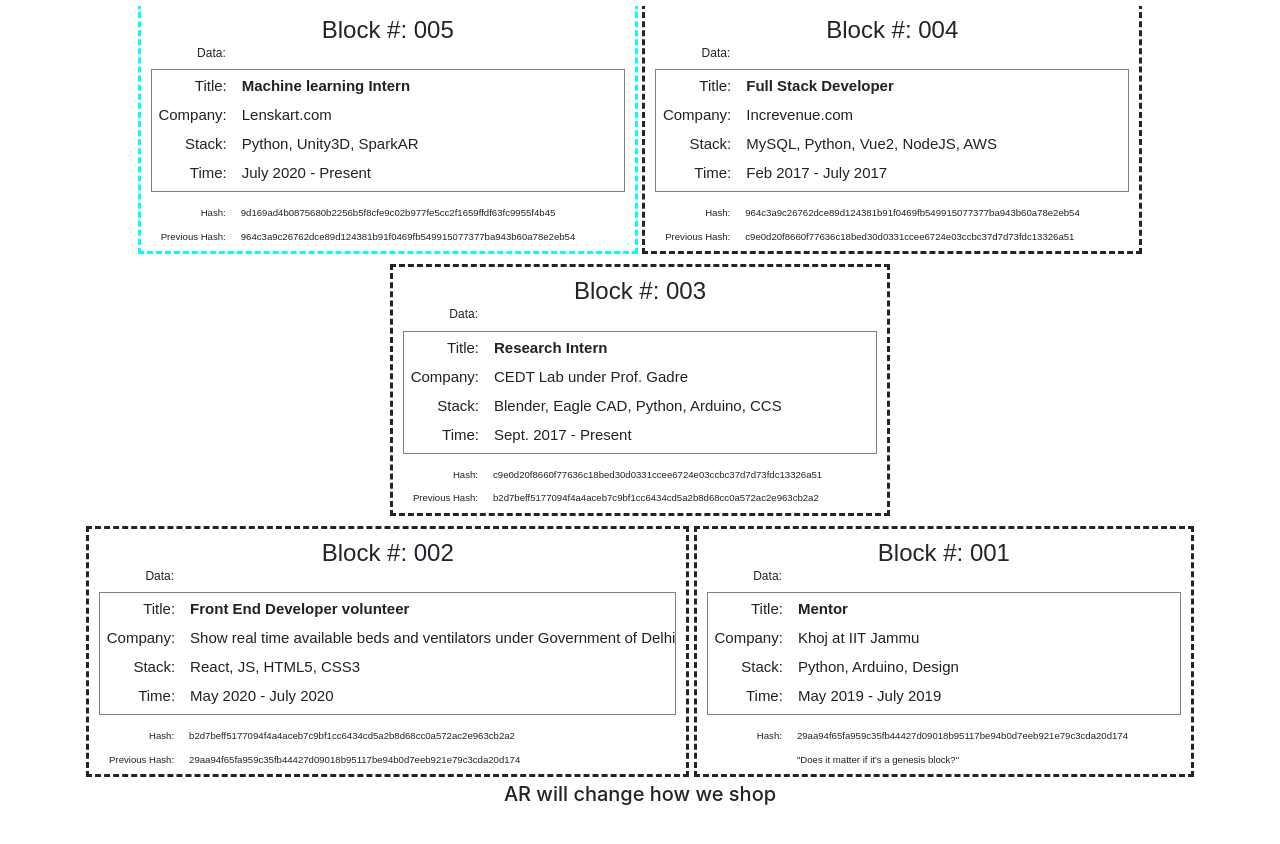
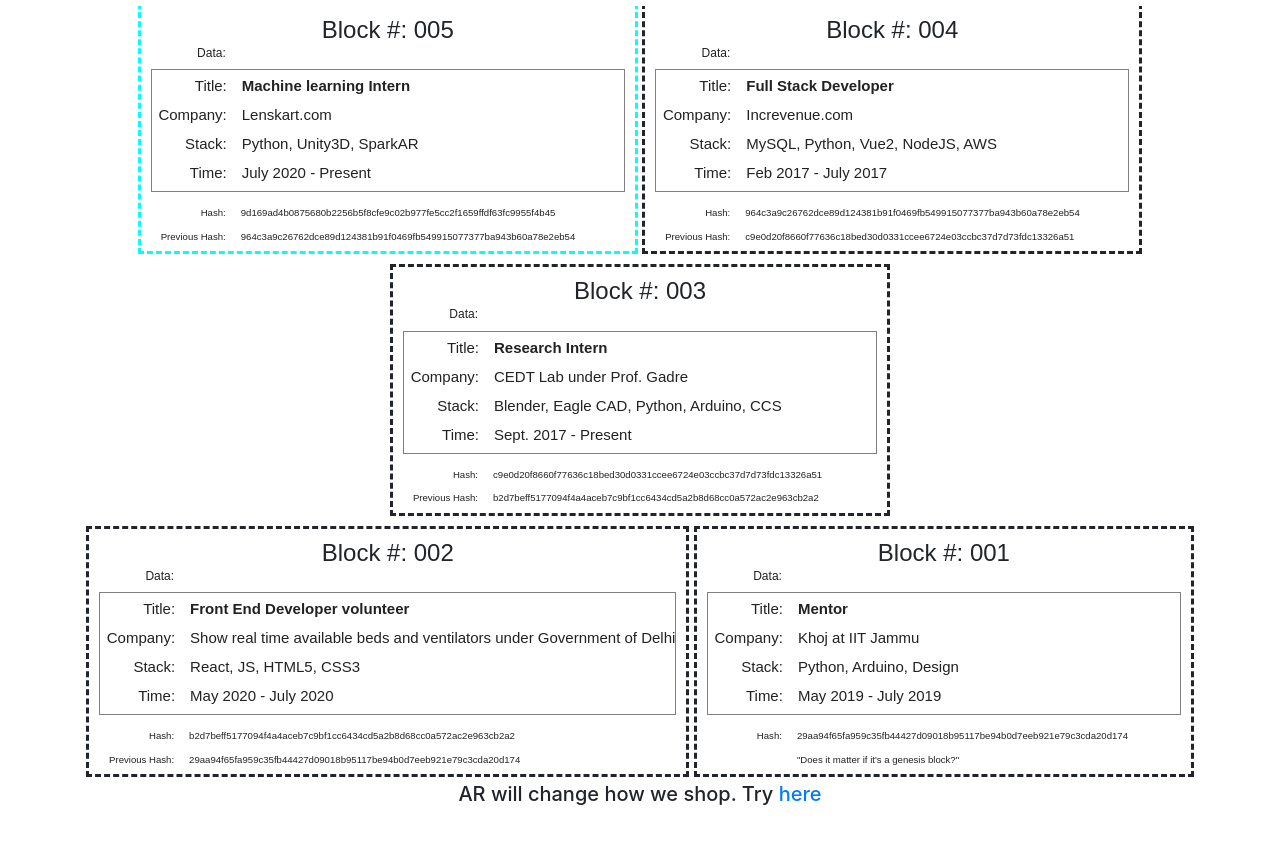
Before and after one commit to harshari/harshari.github.io, a plain HTML site: page index.html in a window 1280 px wide. Shown: the part 1894-2738 px from the top of the page. Drawn offline with nearby package versions, Linux system fonts and the light colour scheme.

Commit message:
Update index.html

```diff
--- a/index.html
+++ b/index.html
@@ -251,7 +251,7 @@
                     </div>
                 </div>
 
-                <div class="text-center h5">AR will change how we shop</div>
+                <div class="text-center h5">AR will change how we shop. Try <a href="https://www.instagram.com/ar/2667111130205123/">here</a></div>
             </div>
         </section>
         <div class="parallax-window" data-parallax="scroll" data-image-src="img/lower_photo.png"></div>
```
